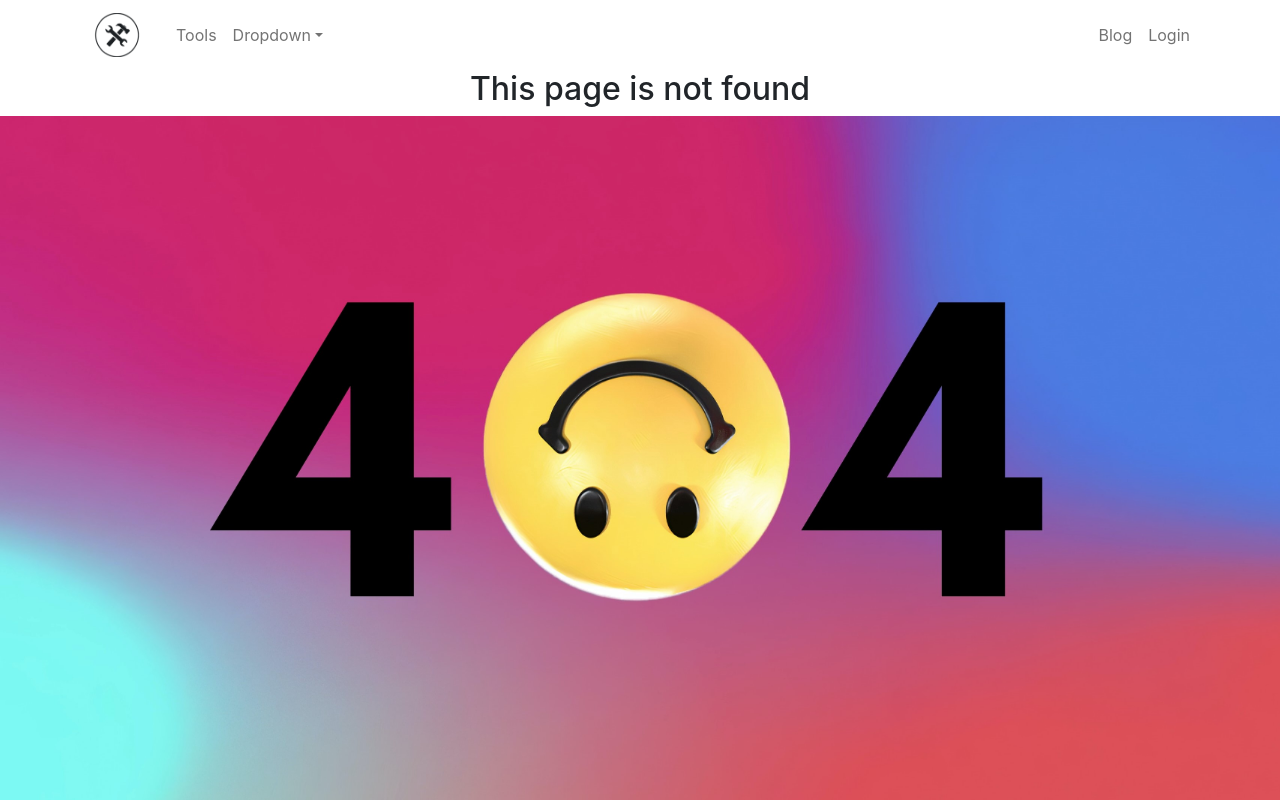
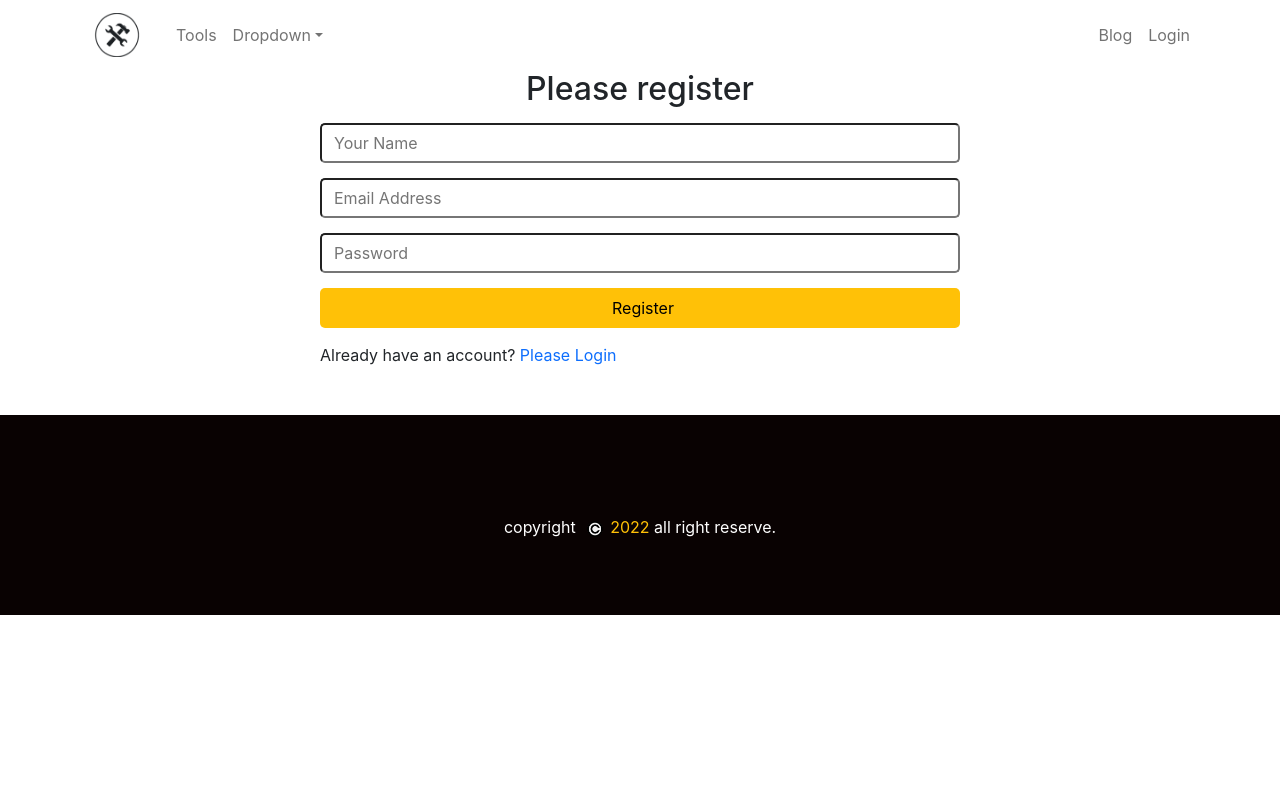
Before and after one commit to yaminhossen/tools-manufacturer-site, a React (Create React App) app: page /register in a window 1280 px wide. Before the commit this address had no page. Shown: the top 800 px of the page. Built offline with nearby package versions, Linux system fonts and the light colour scheme.

Commit message:
register form created

```diff
--- a/src/App.js
+++ b/src/App.js
@@ -8,6 +8,7 @@
 import Purchase from './Pages/Purchase/Purchase';
 import NotFound from './Pages/Shared/NotFound/NotFound';
 import Login from './Pages/Login/Login';
+import Register from './Pages/Login/Register';
 
 function App() {
   return (
@@ -19,6 +20,7 @@
         <Route path='/purchase/:purchaseId' element={<Purchase></Purchase>}></Route>
         <Route path='/blog' element={<Blog></Blog>}></Route>
         <Route path='/login' element={<Login></Login>}></Route>
+        <Route path='/register' element={<Register></Register>}></Route>
         <Route path='*' element={<NotFound></NotFound>}></Route>
       </Routes>
       <Footer></Footer>
--- a/src/Pages/Login/Login.js
+++ b/src/Pages/Login/Login.js
@@ -1,6 +1,6 @@
 import React, { useRef } from 'react';
 import { Button, Form } from 'react-bootstrap';
-import { useLocation, useNavigate } from 'react-router-dom';
+import { Link, useLocation, useNavigate } from 'react-router-dom';
 
 const Login = () => {
     const emailRef = useRef('');
@@ -16,6 +16,9 @@
         console.log(email, password);
 
 
+    }
+    const navigateRegister = event => {
+        navigate('/register');
     }
     return (
         <div className='container w-50 mx-auto'>
@@ -36,6 +39,7 @@
                     Login
                 </Button>
             </Form>
+            <p className='mt-2'>Are you first time? <Link to="/register" className='text-primary text-decoration-none' onClick={navigateRegister}>Please Register</Link></p>
         </div>
     );
 };
--- /dev/null
+++ b/src/Pages/Login/Register.css
@@ -0,0 +1,8 @@
+.register-form input {
+    display: block;
+    width: 50%;
+    margin: 15px auto;
+    padding-left: 12px;
+    border-radius: 5px;
+    height: 40px;
+}
--- a/src/Pages/Login/Register.js
+++ b/src/Pages/Login/Register.js
@@ -1,9 +1,33 @@
 import React from 'react';
+import { Link, useNavigate } from 'react-router-dom';
+import './Register.css'
 
 const Register = () => {
+
+    const navigate = useNavigate();
+
+    const navigateLogin = () => {
+        navigate('/login')
+    }
+
+    const handleRegister = event => {
+        event.preventDefault();
+        const name = event.target.name.value;
+        const email = event.target.email.value;
+        const password = event.target.password.value;
+        console.log(name, email, password);
+
+    }
     return (
-        <div>
-            <h3>thsi is register</h3>
+        <div className='register-form'>
+            <h2 className='text-center'>Please register</h2>
+            <form onSubmit={handleRegister}>
+                <input type="text" name="name" id="" placeholder='Your Name' />
+                <input type="email" name="email" id="" placeholder='Email Address' required />
+                <input type="password" name="password" placeholder='Password' id="" required />
+                <input className='bg-warning  border-0' type="submit" value="Register" />
+            </form>
+            <p className='mx-auto w-50'>Already have an account? <Link to="/login" className='text-primary text-decoration-none' onClick={navigateLogin}>Please Login</Link></p>
         </div>
     );
 };
```
